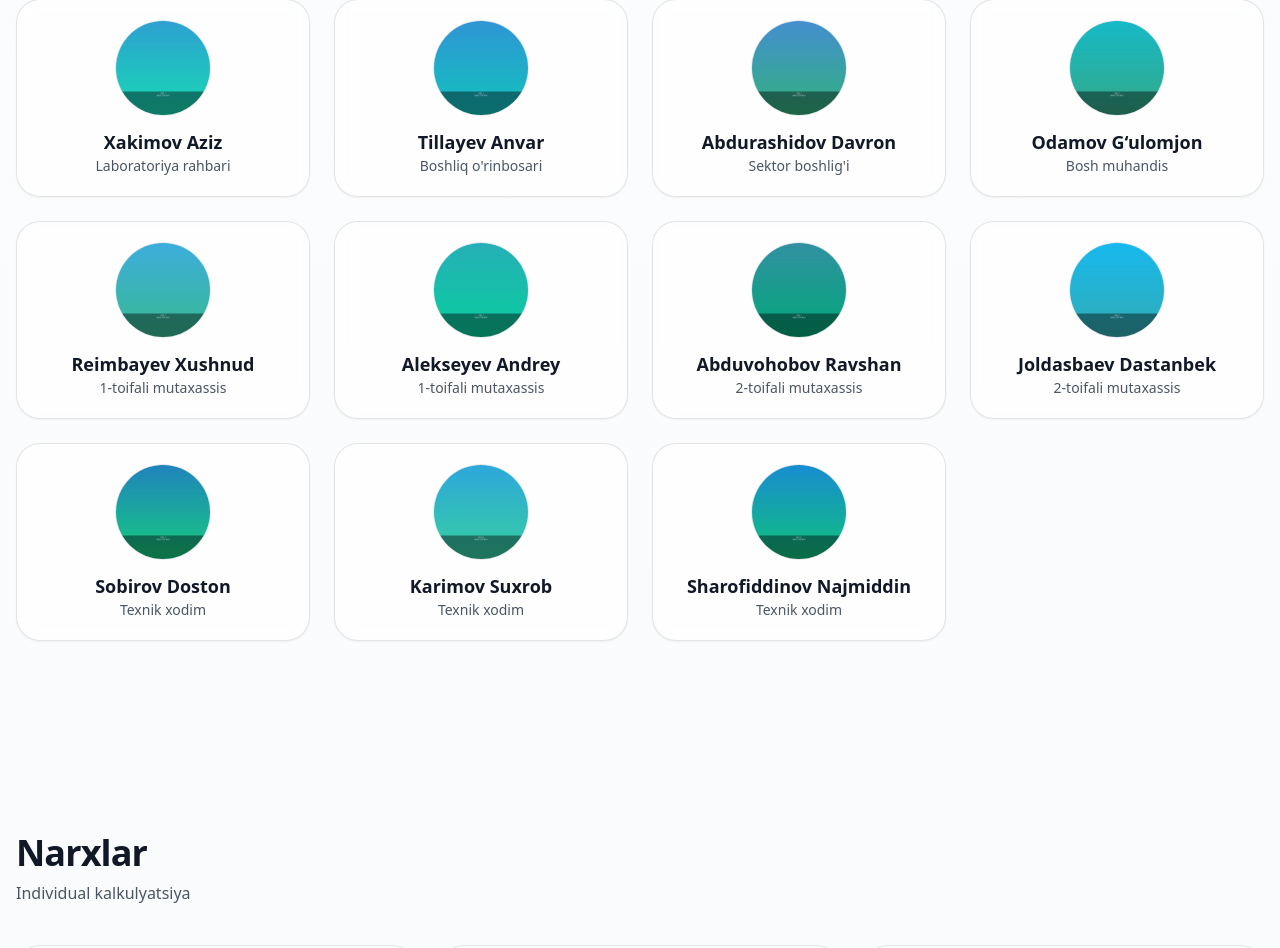
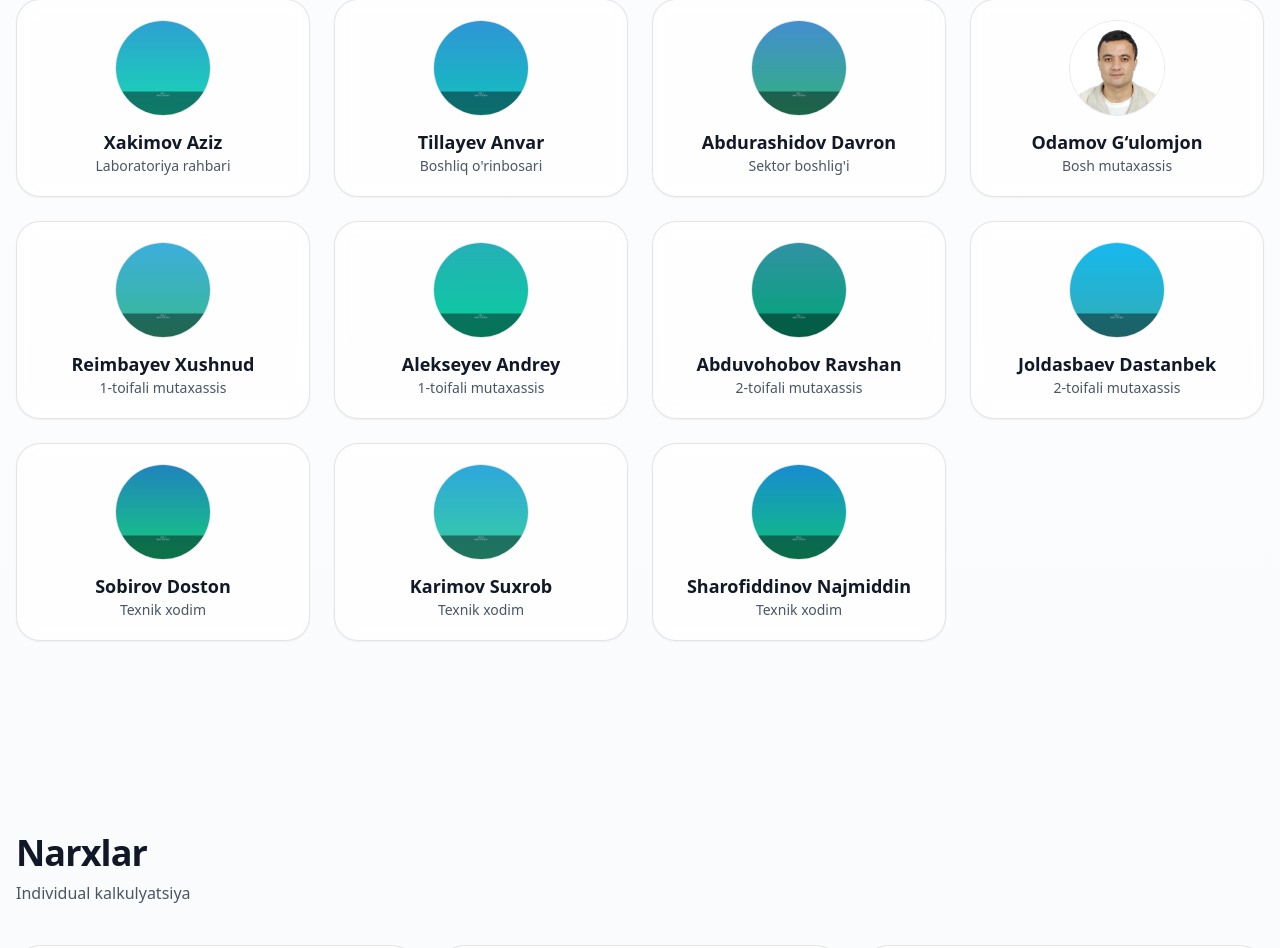
Before and after one commit to Odamov490/emc-lab-site, a React (Vite) app: page / in a window 1280 px wide. Shown: the part 3577-4525 px from the top of the page. Built offline with nearby package versions, Linux system fonts and the light colour scheme.

Commit message:
Yangilandi

```diff
--- a/src/App.jsx
+++ b/src/App.jsx
@@ -34,7 +34,7 @@ const STAFF = [
   { name: "Xakimov Aziz", role: "Laboratoriya rahbari", img: "/staff/1.jpg" },
   { name: "Tillayev Anvar", role: "Boshliq o'rinbosari", img: "/staff/2.jpg" },
   { name: "Abdurashidov Davron", role: "Sektor boshlig'i", img: "/staff/3.jpg" },
-  { name: "Odamov G‘ulomjon", role: "Bosh muhandis", img: "/staff/4.jpg" },
+  { name: "Odamov G‘ulomjon", role: "Bosh mutaxassis", img: "/staff/4.jpg" },
   { name: "Reimbayev Xushnud", role: "1-toifali mutaxassis", img: "/staff/5.jpg" },
   { name: "Alekseyev Andrey", role: "1-toifali mutaxassis", img: "/staff/6.jpg" },
   { name: "Abduvohobov Ravshan", role: "2-toifali mutaxassis", img: "/staff/7.jpg" },
```
Also changed, not shown: public/staff/4.jpg.
